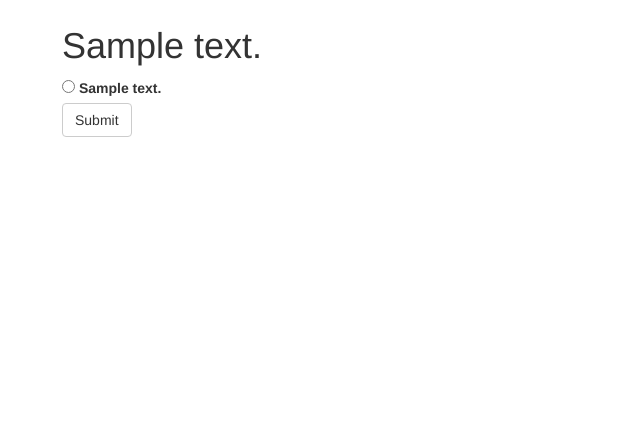
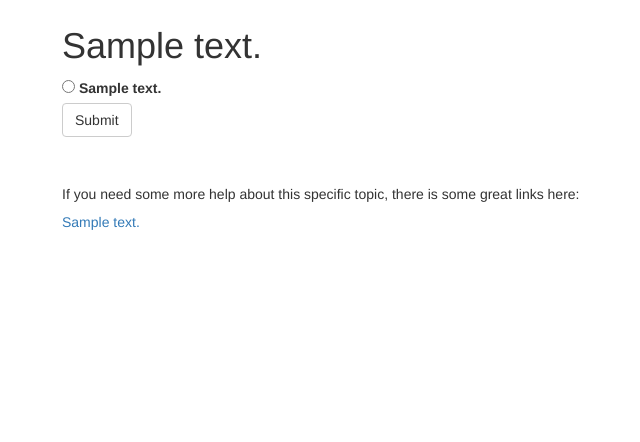
Before and after one commit to yanbek/ALFUS, a Django app: page /questions/1/1/ in a window 1280 px wide. Shown: the part 180-622 px from the top of the page, without its empty margins (8-648 px from the left). Run offline with Django 3.2, Linux system fonts and the light colour scheme; a user stored in the database is signed in; tables that the repository leaves empty hold one stand-in row (values such as "Sample post"); some libraries are stand-ins or nearby versions.

Commit message:
Added links

```diff
--- a/ALFUS/questions/templates/questions/detail.html
+++ b/ALFUS/questions/templates/questions/detail.html
@@ -26,7 +26,13 @@
             <label for="choice{{ forloop.counter }}">{{ choice.choice_text }}</label><br/>
         {% endfor %}
         <button type="submit" class="btn btn-default">Submit</button>
+    </form>
 
+    <br>
+    <br>
+    <h5> If you need some more help about this specific topic, there is some great links here: </h5>
+    {% for url in question.urls_set.all %}
+        <a href="{{ url.help_links }}"> {{ url.desc }} </a>
+        {% endfor %}
 
-    </form>
 {% endblock %}
```
